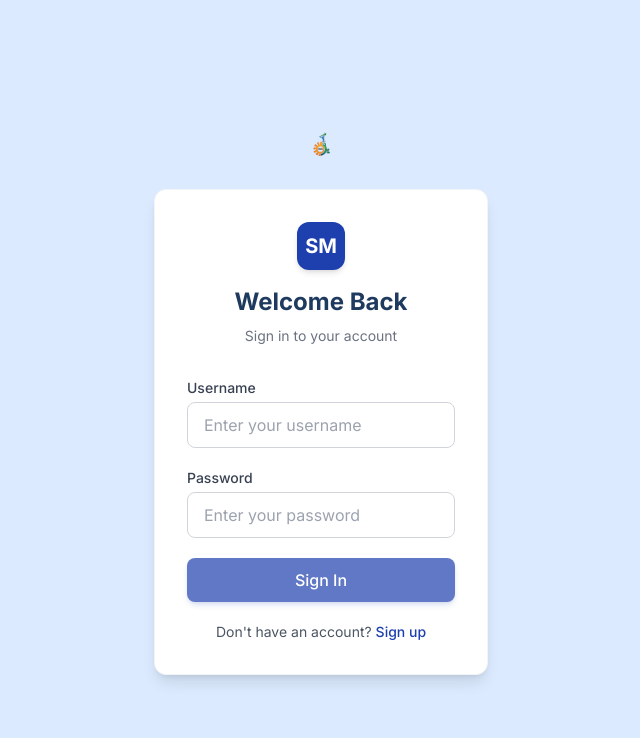
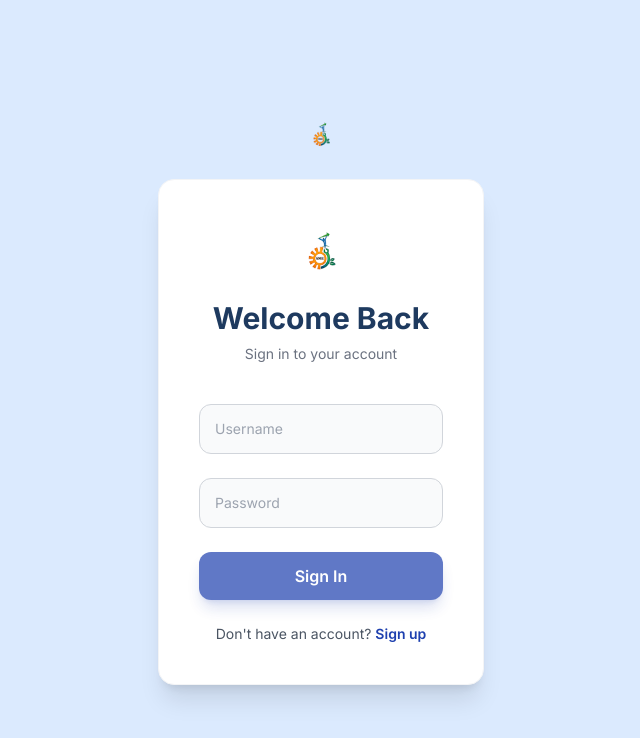
Before and after one commit to shopflows01/sri-muni-engineering-web, an Angular app: page /login in a window 1280 px wide. Shown: the top 738 px of the page, without its empty margins (319-959 px from the left). Built offline with nearby package versions, Linux system fonts and the light colour scheme.

Commit message:
fix: excel download via URL, logo h-14, auth forms floating labels wider layout

```diff
--- a/src/app/core/services/stock.ts
+++ b/src/app/core/services/stock.ts
@@ -54,15 +54,11 @@ export class StockService {
     return this.http.put(`${this.apiUrl}/rejected/${id}`, { rejectedQty: qty });
   }
 
-  exportExcel(fromDate: string, toDate: string): Observable<Blob> {
+  exportExcel(fromDate: string, toDate: string): Observable<{ downloadUrl: string }> {
     const params = new HttpParams()
       .set('fromDate', fromDate)
       .set('toDate', toDate)
       .set('period', 'monthly');
-    return this.http.get(`${this.apiUrl}/export-excel`, {
-      params,
-      responseType: 'blob',
-      headers: { 'Accept': 'application/vnd.openxmlformats-officedocument.spreadsheetml.sheet' }
-    });
+    return this.http.get<{ downloadUrl: string }>(`${this.apiUrl}/export-excel`, { params });
   }
 }
--- a/src/app/features/auth/login/login.html
+++ b/src/app/features/auth/login/login.html
@@ -1,22 +1,22 @@
-<div class="bg-white p-8 rounded-xl shadow-lg w-full max-w-lg border border-gray-100">
-  <div class="text-center mb-8">
-    <div class="w-12 h-12 rounded-xl bg-brand mx-auto mb-4 flex items-center justify-center text-white font-bold text-xl shadow-md">SM</div>
-    <h1 class="text-2xl font-bold text-brand-text">Welcome Back</h1>
+<div class="bg-white p-10 rounded-2xl shadow-xl w-full max-w-xl border border-gray-100">
+  <div class="text-center mb-10">
+    <img src="assets/sme-logo.png" alt="SME Logo" class="h-16 w-16 mx-auto mb-4 object-contain">
+    <h1 class="text-3xl font-bold text-brand-text">Welcome Back</h1>
     <p class="text-gray-500 text-sm mt-2">Sign in to your account</p>
   </div>
 
-  <form [formGroup]="loginForm" (ngSubmit)="onSubmit()" class="space-y-5">
-    <div>
-      <label for="username" class="block text-sm font-medium text-gray-700 mb-1">Username</label>
-      <input type="text" id="username" formControlName="username" class="w-full px-4 py-2.5 border border-gray-300 rounded-lg focus:ring-2 focus:ring-brand focus:border-brand outline-none transition-all" placeholder="Enter your username">
+  <form [formGroup]="loginForm" (ngSubmit)="onSubmit()" class="space-y-6">
+    <div class="relative">
+      <input type="text" id="username" formControlName="username" placeholder=" " class="peer w-full px-4 pt-5 pb-2 border border-gray-300 rounded-xl focus:ring-2 focus:ring-brand focus:border-brand outline-none transition-all text-sm bg-gray-50 focus:bg-white">
+      <label for="username" class="absolute left-4 top-1/2 -translate-y-1/2 text-gray-400 text-sm transition-all peer-placeholder-shown:top-1/2 peer-placeholder-shown:text-sm peer-focus:top-2.5 peer-focus:text-xs peer-focus:text-brand peer-[:not(:placeholder-shown)]:top-2.5 peer-[:not(:placeholder-shown)]:text-xs pointer-events-none">Username</label>
       @if (loginForm.get('username')?.touched && loginForm.get('username')?.invalid) {
         <p class="text-brand-danger text-xs mt-1">Please enter your username.</p>
       }
     </div>
 
-    <div>
-      <label for="password" class="block text-sm font-medium text-gray-700 mb-1">Password</label>
-      <input type="password" id="password" formControlName="password" class="w-full px-4 py-2.5 border border-gray-300 rounded-lg focus:ring-2 focus:ring-brand focus:border-brand outline-none transition-all" placeholder="Enter your password">
+    <div class="relative">
+      <input type="password" id="password" formControlName="password" placeholder=" " class="peer w-full px-4 pt-5 pb-2 border border-gray-300 rounded-xl focus:ring-2 focus:ring-brand focus:border-brand outline-none transition-all text-sm bg-gray-50 focus:bg-white">
+      <label for="password" class="absolute left-4 top-1/2 -translate-y-1/2 text-gray-400 text-sm transition-all peer-placeholder-shown:top-1/2 peer-placeholder-shown:text-sm peer-focus:top-2.5 peer-focus:text-xs peer-focus:text-brand peer-[:not(:placeholder-shown)]:top-2.5 peer-[:not(:placeholder-shown)]:text-xs pointer-events-none">Password</label>
       @if (loginForm.get('password')?.touched && loginForm.get('password')?.invalid) {
         <p class="text-brand-danger text-xs mt-1">Please enter your password.</p>
       }
@@ -28,7 +28,7 @@
       </div>
     }
 
-    <button type="submit" [disabled]="loginForm.invalid || isSubmitting()" class="w-full bg-brand hover:bg-brand-light text-white font-medium py-2.5 rounded-lg transition-colors duration-200 shadow-md shadow-brand/20 disabled:opacity-70 flex justify-center items-center">
+    <button type="submit" [disabled]="loginForm.invalid || isSubmitting()" class="w-full bg-brand hover:bg-brand-light text-white font-semibold py-3 rounded-xl transition-colors duration-200 shadow-lg shadow-brand/25 disabled:opacity-70 flex justify-center items-center text-base">
       @if (isSubmitting()) {
         <div class="w-5 h-5 border-2 border-white/30 border-t-white rounded-full animate-spin"></div>
       } @else {
@@ -37,7 +37,7 @@
     </button>
 
     <div class="mt-6 text-center">
-      <p class="text-sm text-gray-600">Don't have an account? <a routerLink="/signup" class="text-brand font-medium hover:underline">Sign up</a></p>
+      <p class="text-sm text-gray-600">Don't have an account? <a routerLink="/signup" class="text-brand font-semibold hover:underline">Sign up</a></p>
     </div>
   </form>
 </div>
--- a/src/app/features/auth/signup/signup.html
+++ b/src/app/features/auth/signup/signup.html
@@ -1,18 +1,19 @@
-<div class="bg-white p-8 rounded-2xl shadow-xl w-full max-w-lg border border-gray-100">
-  <div class="text-center mb-8">
-    <h2 class="text-2xl font-bold text-brand-text mb-2">Create an Account</h2>
+<div class="bg-white p-10 rounded-2xl shadow-xl w-full max-w-xl border border-gray-100">
+  <div class="text-center mb-10">
+    <img src="assets/sme-logo.png" alt="SME Logo" class="h-16 w-16 mx-auto mb-4 object-contain">
+    <h2 class="text-3xl font-bold text-brand-text mb-2">Create an Account</h2>
     <p class="text-gray-500 text-sm">Sign up to get started</p>
   </div>
 
-  <form [formGroup]="signupForm" (ngSubmit)="onSubmit()" class="space-y-5">
-    <div>
-      <label class="block text-sm font-medium text-gray-700 mb-1.5 text-left">Username</label>
-      <input type="text" formControlName="username" class="w-full px-4 py-2.5 rounded-lg border border-gray-300 focus:ring-2 focus:ring-brand focus:border-brand outline-none transition-all text-sm" placeholder="Choose a username" autocomplete="username">
+  <form [formGroup]="signupForm" (ngSubmit)="onSubmit()" class="space-y-6">
+    <div class="relative">
+      <input type="text" formControlName="username" placeholder=" " autocomplete="username" class="peer w-full px-4 pt-5 pb-2 border border-gray-300 rounded-xl focus:ring-2 focus:ring-brand focus:border-brand outline-none transition-all text-sm bg-gray-50 focus:bg-white">
+      <label class="absolute left-4 top-1/2 -translate-y-1/2 text-gray-400 text-sm transition-all peer-placeholder-shown:top-1/2 peer-placeholder-shown:text-sm peer-focus:top-2.5 peer-focus:text-xs peer-focus:text-brand peer-[:not(:placeholder-shown)]:top-2.5 peer-[:not(:placeholder-shown)]:text-xs pointer-events-none">Username</label>
     </div>
 
-    <div>
-      <label class="block text-sm font-medium text-gray-700 mb-1.5 text-left">Password</label>
-      <input type="password" formControlName="password" class="w-full px-4 py-2.5 rounded-lg border border-gray-300 focus:ring-2 focus:ring-brand focus:border-brand outline-none transition-all text-sm" placeholder="••••••••" autocomplete="new-password">
+    <div class="relative">
+      <input type="password" formControlName="password" placeholder=" " autocomplete="new-password" class="peer w-full px-4 pt-5 pb-2 border border-gray-300 rounded-xl focus:ring-2 focus:ring-brand focus:border-brand outline-none transition-all text-sm bg-gray-50 focus:bg-white">
+      <label class="absolute left-4 top-1/2 -translate-y-1/2 text-gray-400 text-sm transition-all peer-placeholder-shown:top-1/2 peer-placeholder-shown:text-sm peer-focus:top-2.5 peer-focus:text-xs peer-focus:text-brand peer-[:not(:placeholder-shown)]:top-2.5 peer-[:not(:placeholder-shown)]:text-xs pointer-events-none">Password</label>
     </div>
 
     @if (errorMessage()) {
@@ -22,7 +23,7 @@
       </div>
     }
 
-    <button type="submit" [disabled]="signupForm.invalid || isSubmitting()" class="w-full bg-brand hover:bg-brand-light text-white font-medium py-2.5 rounded-lg transition-colors duration-200 shadow-md shadow-brand/20 disabled:opacity-70 flex justify-center items-center">
+    <button type="submit" [disabled]="signupForm.invalid || isSubmitting()" class="w-full bg-brand hover:bg-brand-light text-white font-semibold py-3 rounded-xl transition-colors duration-200 shadow-lg shadow-brand/25 disabled:opacity-70 flex justify-center items-center text-base">
       @if (isSubmitting()) {
         <div class="w-5 h-5 border-2 border-white/30 border-t-white rounded-full animate-spin"></div>
       } @else {
@@ -31,7 +32,7 @@
     </button>
 
     <div class="mt-6 text-center">
-      <p class="text-sm text-gray-600">Already have an account? <a routerLink="/login" class="text-brand font-medium hover:underline">Sign in</a></p>
+      <p class="text-sm text-gray-600">Already have an account? <a routerLink="/login" class="text-brand font-semibold hover:underline">Sign in</a></p>
     </div>
   </form>
 </div>
--- a/src/app/features/stock/stock-ledger/stock-ledger.ts
+++ b/src/app/features/stock/stock-ledger/stock-ledger.ts
@@ -156,16 +156,10 @@ export class StockLedger implements OnInit {
     if (!from || !to) return;
     this.isExporting.set(true);
     this.stockService.exportExcel(from, to).subscribe({
-      next: (blob) => {
-        const file = new Blob([blob], { type: 'application/vnd.openxmlformats-officedocument.spreadsheetml.sheet' });
-        const url = URL.createObjectURL(file);
-        const a = document.createElement('a');
-        a.href = url;
-        a.download = `stock-report-${from}-to-${to}.xlsx`;
-        document.body.appendChild(a);
-        a.click();
-        document.body.removeChild(a);
-        URL.revokeObjectURL(url);
+      next: (res) => {
+        if (res.downloadUrl) {
+          window.open(res.downloadUrl, '_blank');
+        }
         this.isExporting.set(false);
         this.showExportDialog.set(false);
       },
--- a/src/app/layouts/main-layout/main-layout.html
+++ b/src/app/layouts/main-layout/main-layout.html
@@ -2,7 +2,7 @@
   <!-- Desktop Sidebar -->
   <aside [class]="sidebarExpanded() ? 'w-60' : 'w-[72px]'" class="hidden md:flex flex-col bg-brand transition-all duration-300 ease-in-out overflow-hidden">
     <div class="p-3 flex items-center gap-3 border-b border-white/10 min-h-[68px]">
-      <img src="assets/sme-logo.png" alt="SME Logo" class="h-12 w-12 object-contain flex-shrink-0">
+      <img src="assets/sme-logo.png" alt="SME Logo" class="h-14 w-14 object-contain flex-shrink-0">
       @if (sidebarExpanded()) {
         <span class="text-white font-bold text-sm whitespace-nowrap">Sri Muni Engineering</span>
       }
```
